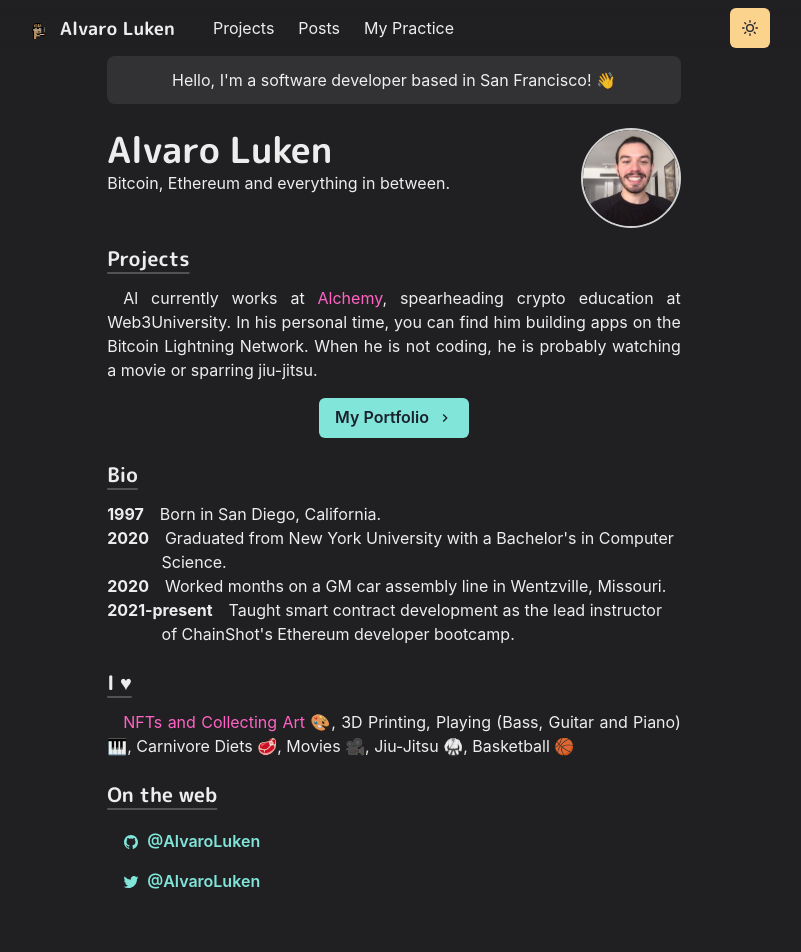
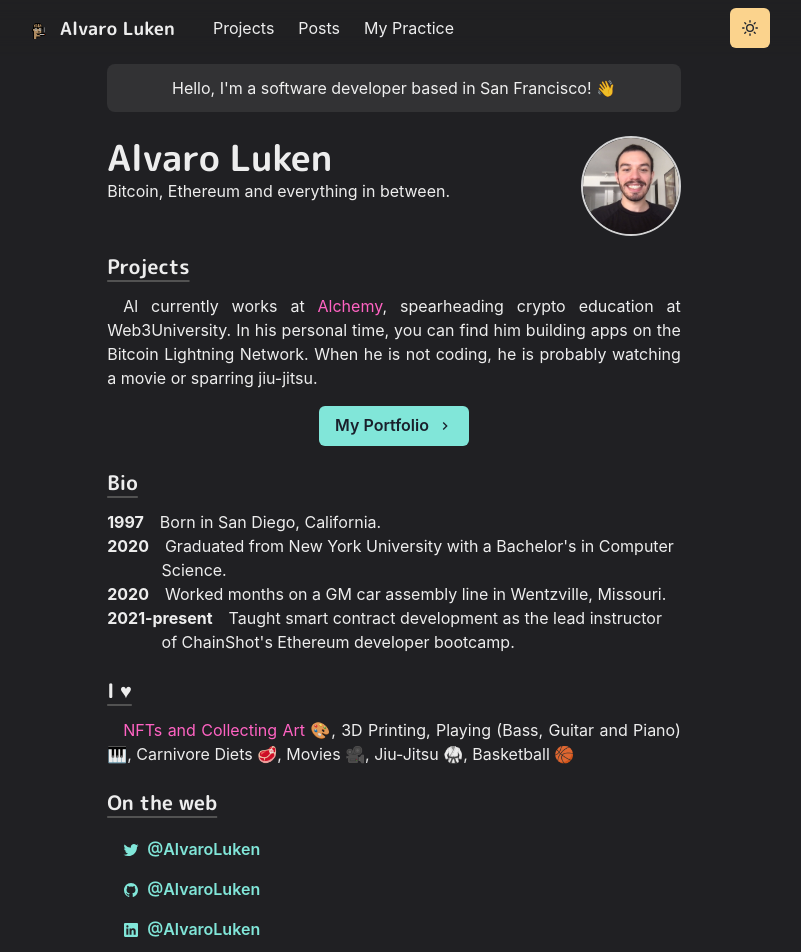
Before and after one commit to AlvaroLuken/my-homepage, a Next.js app: page / in a window 1280 px wide. Shown: the top 952 px of the page, without its empty margins (246-1047 px from the left). Built offline with nearby package versions, Linux system fonts and the light colour scheme.

Commit message:
margin and social

```diff
--- a/pages/index.js
+++ b/pages/index.js
@@ -5,13 +5,13 @@
 import { ChevronRightIcon } from '@chakra-ui/icons';
 import { BioSection, BioYear } from '../components/bio';
 import Layout from '../components/layouts/article';
-import { IoLogoTwitter, IoLogoGithub } from 'react-icons/io5';
+import { IoLogoTwitter, IoLogoGithub, IoLogoLinkedin } from 'react-icons/io5';
 
 const Page = () => {
   return (
     <Layout>
       <Container>
-        <Box borderRadius="lg" bg={useColorModeValue('whiteAlpha.500', 'whiteAlpha.200')} p={3} mb={6} align="center">
+        <Box borderRadius="lg" bg={useColorModeValue('whiteAlpha.500', 'whiteAlpha.200')} p={3} mt={2} mb={6} align="center">
           Hello, I&apos;m a software developer based in San Francisco! 👋
         </Box>
 
@@ -92,6 +92,13 @@
             On the web
           </Heading>
           <List>
+          <ListItem>
+              <Link href="https://twitter.com/AlvaroLuken" target="_blank">
+                <Button variant="ghost" colorScheme="teal" leftIcon={<Icon as={IoLogoTwitter} />}>
+                  @AlvaroLuken
+                </Button>
+              </Link>
+            </ListItem>
             <ListItem>
               <Link href="https://github.com/AlvaroLuken" target="_blank">
                 <Button variant="ghost" colorScheme="teal" leftIcon={<Icon as={IoLogoGithub} />}>
@@ -100,8 +107,8 @@
               </Link>
             </ListItem>
             <ListItem>
-              <Link href="https://twitter.com/AlvaroLuken" target="_blank">
-                <Button variant="ghost" colorScheme="teal" leftIcon={<Icon as={IoLogoTwitter} />}>
+              <Link href="https://linkedin/in/alvaro-luken/" target="_blank">
+                <Button variant="ghost" colorScheme="teal" leftIcon={<Icon as={IoLogoLinkedin} />}>
                   @AlvaroLuken
                 </Button>
               </Link>
```
